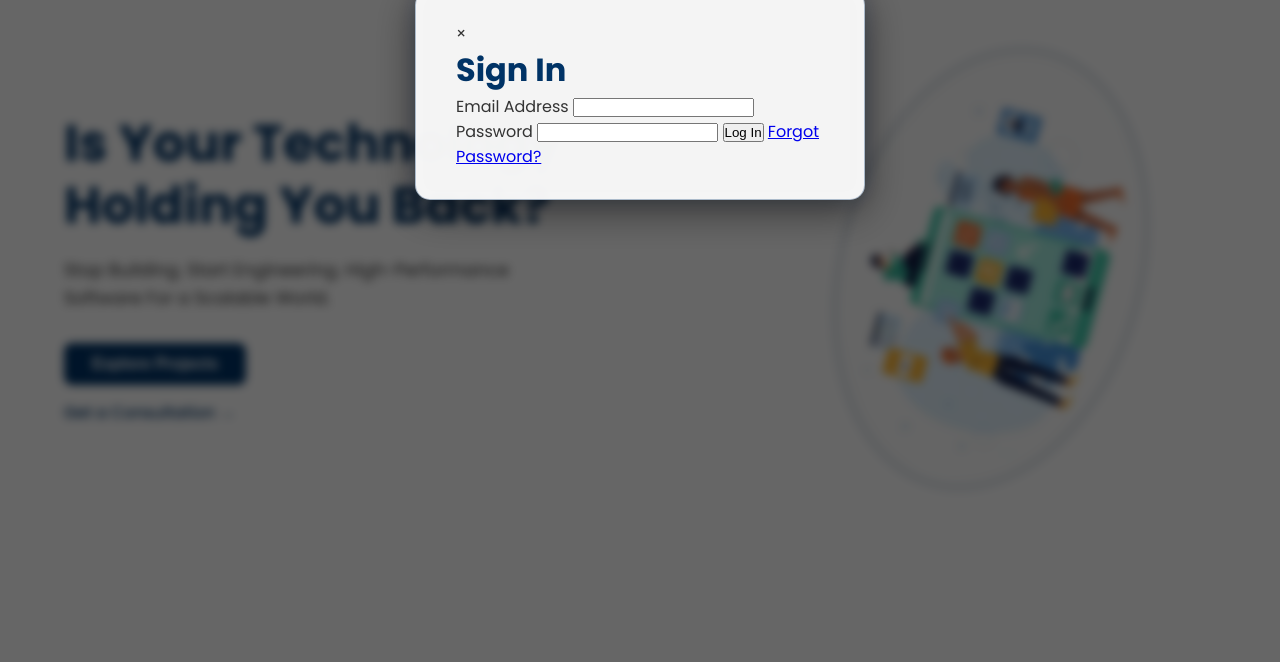
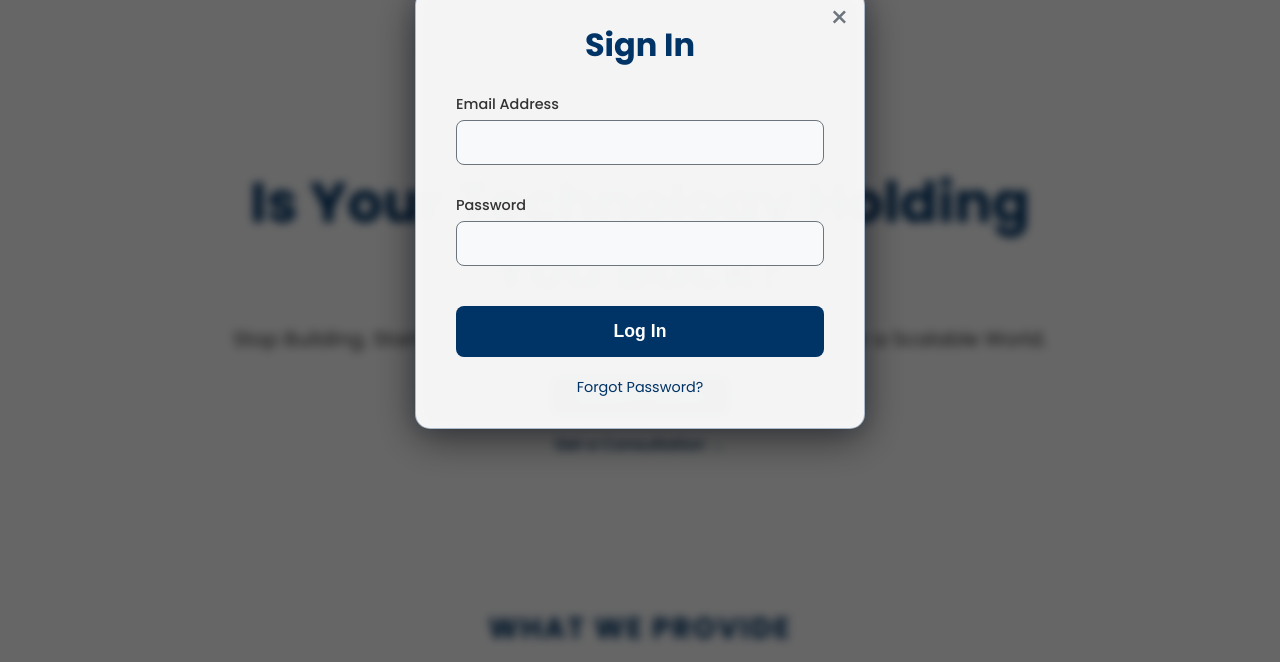
Before and after one commit to bhavanas113/websiteONE-ONE, a plain HTML site: page index.html in a window 1280 px wide. Both pictures are taken after a click on the link "Sign In". Shown: the part 138-800 px from the top of the page. Drawn offline with Linux system fonts and the light colour scheme.

Commit message:
Update style.css

```diff
--- a/style.css
+++ b/style.css
@@ -176,26 +176,31 @@ body{
 
 /* --- Hero Section --- */
 .hero-section{
-    padding: 50px 0 100px;
+    padding: 150px 0 50px;
 }
 
 .content{
+    /* CHANGED: Set to single column */
     display: grid;
-    grid-template-columns: 1fr 1fr;
-    gap: 50px;
+    grid-template-columns: 1fr;
+    gap: 0;
     align-items: center;
     width: 100%;
-    min-height: 400px;
+    min-height: 250px; /* Adjusted minimum height */
+    text-align: center; /* Center all text content */
 }
 
 .content .content-left{
-    max-width: 500px;
+    max-width: 900px; /* Max width for central content */
     display: flex;
     flex-direction: column;
+    /* CHANGED: Center the block element */
+    margin: 0 auto;
+    align-items: center; /* Center items within the content-left flex container */
 }
 
 .content .content-left .info h1{
-    font-size: 3.2rem;
+    font-size: 3.5rem; /* Slightly larger for banner prominence */
     font-weight: 700;
     line-height: 1.2;
     margin-bottom: 20px;
@@ -203,9 +208,9 @@ body{
 }
 
 .content .content-left .info p{
-    font-size: 1.1rem;
+    font-size: 1.25rem; /* Larger tagline */
     line-height: 1.6;
-    margin-bottom: 30px;
+    margin-bottom: 20px;
     font-weight: 400;
 }
 
@@ -239,13 +244,12 @@ body{
     color: var(--accent-color);
 }
 
-
 .content .content-right{
-    display: flex;
+    display: none;
     justify-content: flex-end;
 }
 
-.content .content-right .tech-visual-img{
+/*.content .content-right .tech-visual-img{
     width: 450px;
     max-width: 100%;
     height: auto;
@@ -253,9 +257,9 @@ body{
     border-radius: 50%;
     border: 8px solid rgba(0, 51, 102, 0.1);
     animation: rotate 10s linear infinite;
-}
+}*/
 
-@keyframes rotate {
+/*@keyframes rotate {
     0%{
         transform: rotate(0deg) scale(1.0);
     }
@@ -265,7 +269,7 @@ body{
     100%{
         transform: rotate(360deg) scale(1.0);
     }
-}
+}*/
 
 /* --- Category/Services Section --- */
 
@@ -589,7 +593,7 @@ body{
 .detail-item i {
     font-size: 1.5rem;
     margin-right: 10px;
-    color: var(--accent-color);
+    color: var(--linkedin-color);
 }
 
 .detail-item a {
@@ -659,7 +663,7 @@ footer {
     ======================================= */
 
 /* Tablet View (Max 1024px) */
-@media (max-width: 1024px) {
+@media (max-width: 768px) {
     .navbar-container {
         padding: 10px 0;
     }
@@ -674,9 +678,9 @@ footer {
     .content .content-left button, .secondary-cta {
         margin: 0 auto 15px auto;
     }
-    .content .content-right .tech-visual-img {
+    /*.content .content-right .tech-visual-img {
         width: 350px;
-    }
+    }*?
 
     /* Services Section */
     .category .list .card-list {
@@ -767,11 +771,11 @@ footer {
         font-size: 1rem;
     }
     /* Hiding the image on the smallest screens to prioritize content and load speed */
-    .content .content-right {
+    /*.content .content-right {
         display: none;
-    }
+    }*/
     .hero-section {
-        padding: 30px 0 50px;
+        padding: 80px 0 100px;
     }
 
     /* Services Section */
@@ -859,4 +863,95 @@ footer {
 .modal-content h3 {
     color: var(--primary-color);
     font-size: 2rem; /* Slightly reduced size */
-    margin-bottom:
+    margin-bottom: 25px;
+    text-align: center;
+    font-weight: 700;
+}
+
+/* Close Button */
+.close-btn {
+    color: var(--dark-grey);
+    font-size: 30px; /* Reduced size */
+    position: absolute;
+    top: 5px;
+    right: 15px;
+    cursor: pointer;
+    transition: color 0.3s;
+}
+
+.close-btn:hover,
+.close-btn:focus {
+    color: var(--primary-color);
+
+}
+
+/* Form Styling */
+.modal-content form label {
+    display: block;
+    margin-top: 15px;
+    margin-bottom: 5px;
+    font-weight: 500;
+    color: var(--text-color); /* Readable dark text */
+    font-size: 0.9rem;
+}
+
+.modal-content form input {
+    width: 100%;
+    padding: 14px 12px;
+    margin-bottom: 15px;
+
+    /* Use a light background for better contrast in a light modal, but slightly transparent */
+    background-color: var(--light-grey);
+    border: 1px solid var(--dark-grey);
+    border-radius: 8px;
+    box-sizing: border-box;
+    color: var(--text-color);
+    transition: border-color 0.3s;
+}
+
+.modal-content form input:focus {
+    outline: none;
+    border-color: var(--primary-color);
+    box-shadow: 0 0 8px rgba(0, 51, 102, 0.3);
+}
+
+.submit-btn {
+    padding: 15px;
+    margin-top: 25px;
+    margin-bottom: 10px;
+    background-color: var(--primary-color);
+    color: var(--light-text-color);
+    border: none;
+    border-radius: 8px;
+    font-size: 1.1rem; /* Larger, more clickable */
+    font-weight: 700;
+    cursor: pointer;
+    transition: background-color 0.3s, transform 0.2s;
+    width: 100%; /* Full width submit button */
+}
+
+.submit-btn:hover {
+    background-color: var(--accent-color); /* Hover color for consistency */
+    transform: translateY(-2px); /* Subtle lift effect */
+}
+
+.forgot-password, .terms a {
+    display: block;
+    text-align: center;
+    color: var(--primary-color);
+    text-decoration: none;
+    font-size: 0.9rem;
+    margin-top: 10px;
+    transition: color 0.3s;
+}
+
+.forgot-password:hover, .terms a:hover {
+    color: var(--accent-color);
+}
+
+.terms {
+    font-size: 0.8rem;
+    color: var(--dark-grey);
+    text-align: center;
+    margin-top: 15px;
+}
```
